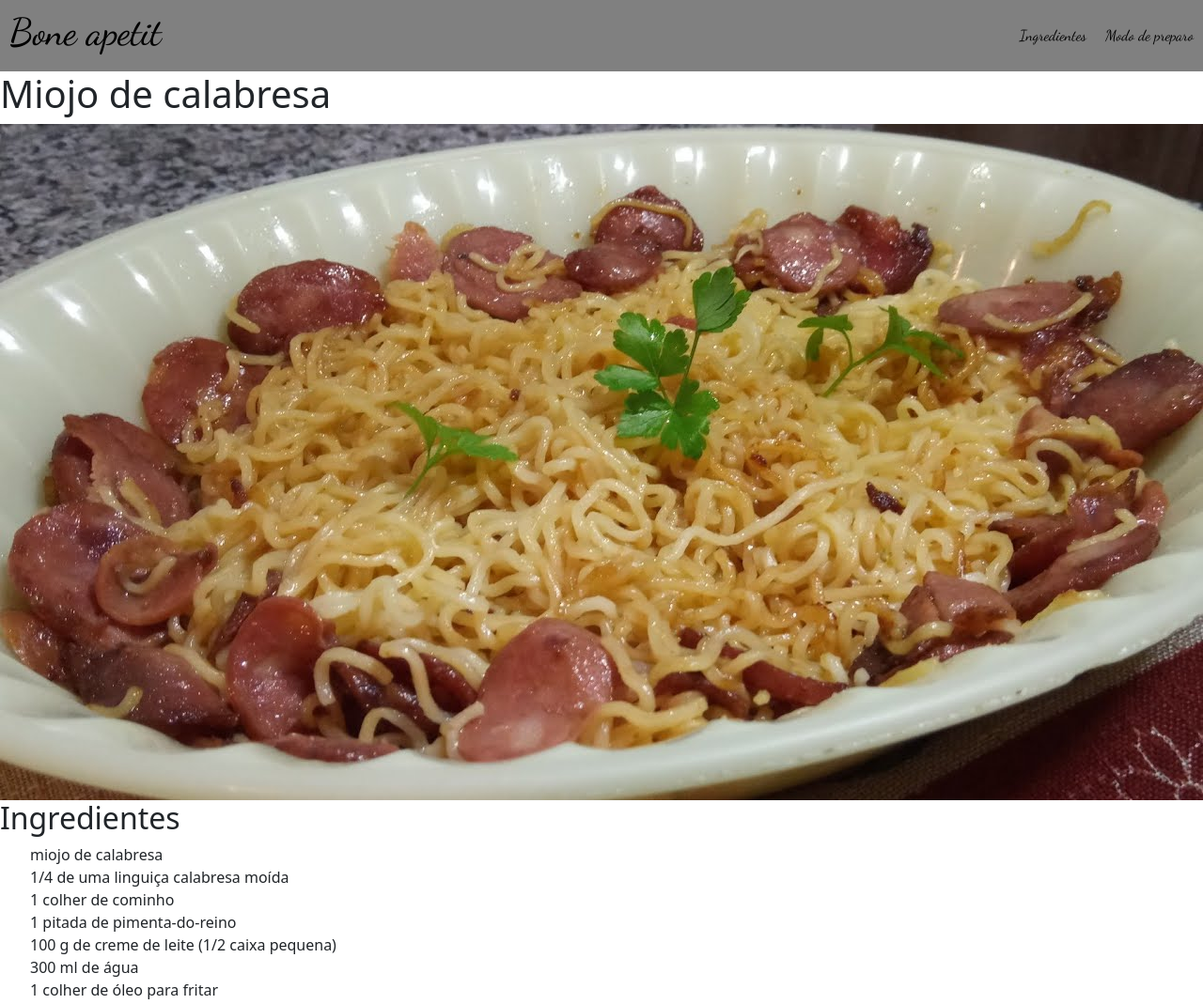
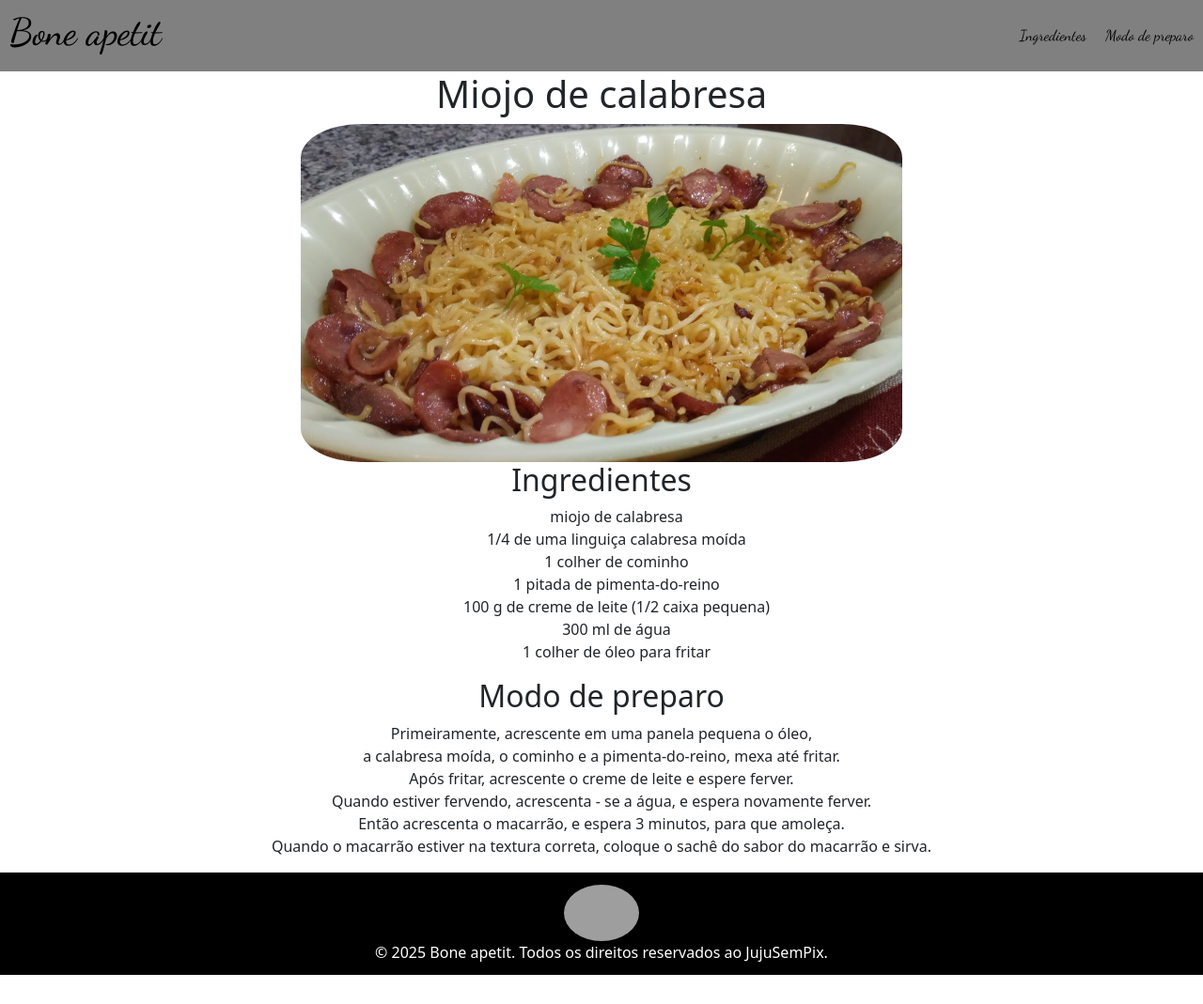
Before and after one commit to Jujusempix/Bone-Apetit-Recriation, a plain HTML site: page pages/receitaMiojoCalabresa.html in a window 1280 px wide. Shown: the top 1069 px of the page at 94% size. After the commit the page ends 1038 px from the top, so only its background shows below. Drawn offline with nearby package versions, Linux system fonts and the light colour scheme; grey boxes are pictures that could not be loaded.

Commit message:
V0.6 - Versão web concluida

```diff
--- a/pages/receitaMiojoCalabresa.html
+++ b/pages/receitaMiojoCalabresa.html
@@ -24,11 +24,12 @@
       </ul>
     </nav>
   </header>
+  <div class="centraliza">
+    <h1 class="centraliza">Miojo de calabresa</h1>
+    <img src="../img/miojoCalabresa.jpg" alt="Miojo de calabresa" class="img-miojo">
+  </div>
 
-  <h1>Miojo de calabresa</h1>
-  <img src="../img/miojoCalabresa.jpg" alt="Miojo de calabresa">
-
-  <section id="Ingredientes" class="centralizar">
+  <section id="Ingredientes" class="centraliza">
     <h2>Ingredientes</h2>
     <ul>
       <li>miojo de calabresa</li>
@@ -40,9 +41,9 @@
       <li>1 colher de óleo para fritar</li>
     </ul>
   </section>
-  <section id="Modo de preparo">
+  <section id="Modo de preparo" class="centraliza">
     <h2>Modo de preparo</h2>
-    <p>Primeiramente, acrescente em uma panela pequena o óleo, a calabresa moída, o cominho e a pimenta-do-reino, mexa até fritar. Após fritar, acrescente o creme de leite e espere ferver. Quando estiver fervendo, acrescenta - se a água, e espera novamente ferver. Então acrescenta o macarrão, e espera 3 minutos, para que amoleça. Quando o macarrão estiver na textura correta, coloque o sachê do sabor do macarrão e sirva.</p>
+    <p>Primeiramente, acrescente em uma panela pequena o óleo,<br>a calabresa moída, o cominho e a pimenta-do-reino, mexa até fritar.<br>Após fritar, acrescente o creme de leite e espere ferver.<br>Quando estiver fervendo, acrescenta - se a água, e espera novamente ferver.<br>Então acrescenta o macarrão, e espera 3 minutos, para que amoleça.<br>Quando o macarrão estiver na textura correta, coloque o sachê do sabor do macarrão e sirva.</p>
   </section>
 
   <footer>
--- a/style/geralStyle.css
+++ b/style/geralStyle.css
@@ -58,3 +58,9 @@ footer {
     margin-left: auto;
     margin-right: auto;
 }
+
+.img-miojo {
+    width: 50%;
+    height: auto;
+    border-radius: 10%;
+}
```
Also changed, not shown: index.html (+4 -4 lines), pages/receitaMiojoFrango.html (+7 -6 lines), pages/receitaMiojoJacquin.html (+7 -6 lines).
